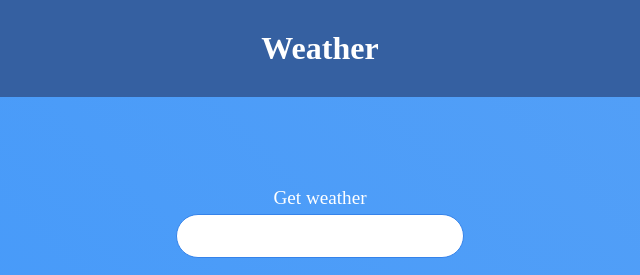
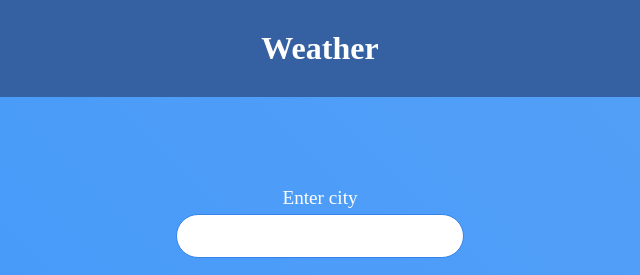
Before and after one commit to Ahmed-Seleem01/top-weather, a website built with webpack: page dist/index.html in a window 1280 px wide. Shown: the top 275 px of the page, 320-960 px from the left. Built offline with nearby package versions, Linux system fonts and the light colour scheme.

Commit message:
Change instruction label

```diff
--- a/dist/index.html
+++ b/dist/index.html
@@ -13,7 +13,7 @@
       <div class="get-location">
         <form novalidate>
           <div class="user-input">
-            <label for="location">Get weather</label>
+            <label for="location">Enter city</label>
             <input
               id="location"
               name="location"
```
